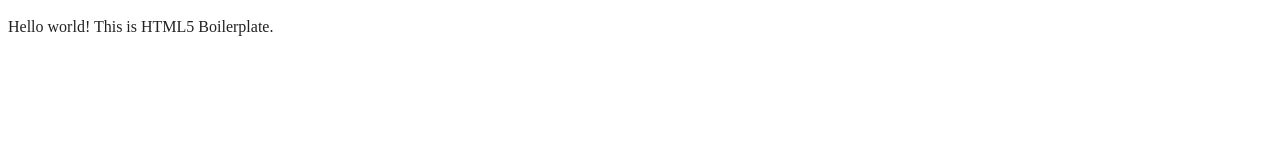
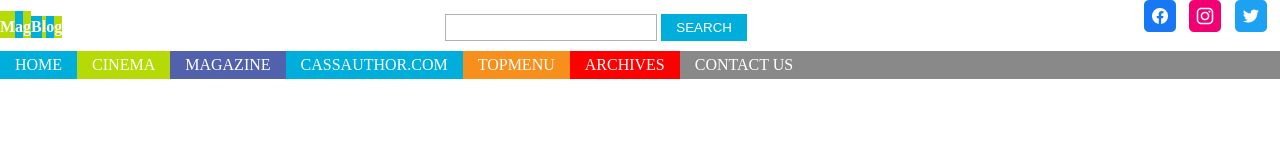
Before and after one commit to klee616/project1_assignment1-lab02a, a website: page index.html in a window 1280 px wide. Drawn offline with Linux system fonts and the light colour scheme.

Commit message:
create the header and nav bar html code and css

```diff
--- /dev/null
+++ b/css/home.css
@@ -0,0 +1,143 @@
+* {
+    --bg-blue: #00aedb;
+    --bg-green: #b5da06;
+    --bg-dark-blue: #5261ac;
+    --bg-orange: #f78f1d;
+    --bg-red: #ff0000;
+    --bg-gray: #898989;
+    --desktop-max-width: 1440px;
+}
+
+a{
+    color:inherit;
+    text-decoration: none;
+}
+
+.bg-blue {
+    background: var(--bg-blue);
+}
+
+.bg-green {
+    background: var(--bg-green);
+}
+
+.bg-dark-blue {
+    background: var(--bg-dark-blue);
+}
+
+.bg-orange {
+    background: var(--bg-orange);
+}
+
+.bg-red {
+    background: var(--bg-red);
+}
+
+.bg-gray {
+    background: var(--bg-gray);
+}
+
+body {
+    padding: 0px;
+    margin: 0px;
+}
+
+.page_header, .page_nav {
+    max-width: var(--desktop-max-width);
+    margin: 0px auto;
+}
+
+.page_header>.inner-container {
+
+    display: flex;
+    flex-wrap: nowrap;
+    align-content: end;
+    justify-content: space-between;
+    align-items: baseline;
+}
+
+.brand-logo-container {
+    display: flex;
+    flex-direction: row;
+    flex-wrap: nowrap;
+    justify-content: flex-start;
+    align-items: flex-end;
+}
+
+.brand-logo-container span {
+    display: inline-block;
+    font-weight: bolder;
+    color: #fff;
+}
+
+.brand-logo-container span:nth-child(-n + 3) {
+    padding-top: 5px;
+}
+
+
+.brand-logo-container span:nth-child(even) {
+    background-color: var(--bg-blue);
+}
+
+
+.brand-logo-container span:nth-child(odd) {
+    background-color: var(--bg-green);
+
+}
+
+.search-form-container input[type=text] {
+    height: 100%;
+    padding: 5px;
+    border-radius: 0px;
+    border: rgb(177, 177, 177) solid 1px;
+    width: 200px;
+
+}
+
+.search-form-container input[type=submit] {
+    color: #fff;
+    background: var(--bg-blue);
+    border: none;
+    margin: 0px;
+    padding: 6px 15px;
+}
+
+.social-media-container {
+    display: inline-flex;
+    flex-direction: row;
+    flex-wrap: nowrap;
+    justify-content: space-evenly;
+    align-items: baseline;
+    flex-basis: 150px;
+    align-content: flex-end;
+}
+
+.page_nav{
+    margin-top: 10px;
+}
+
+.menu {
+    text-transform: uppercase;
+}
+
+.menu ul{
+    width:100%;
+    display: flex; flex-direction: row;
+    flex-wrap: nowrap;
+    justify-content: left;
+    align-content: flex-end;
+    padding: 0px;
+    margin: 0px;
+    list-style: none;
+}
+
+.menu ul li{
+    padding: 3px 15px;
+    margin: 0px;
+    color: #FFF;
+    flex-basis: content;
+}
+.menu ul li:last-child{
+    flex-basis: max-content;
+    flex-grow: 2;
+}
--- a/index.html
+++ b/index.html
@@ -4,8 +4,9 @@
 <head>
   <meta charset="utf-8">
   <meta name="viewport" content="width=device-width, initial-scale=1">
-  <title></title>
+  <title>Project 1 - LAB 2a</title>
   <link rel="stylesheet" href="css/style.css">
+  <link rel="stylesheet" href="css/home.css">
   <meta name="description" content="">
 
   <meta property="og:title" content="">
@@ -22,9 +23,47 @@
 </head>
 
 <body>
+  <header class="page_header page__header--home">
+    <div class="inner-container">
+      <div class="brand-logo-container">
+        <span>M</span>
+        <span>a</span>
+        <span>g</span>
+        <span>B</span>
+        <span>l</span>
+        <span>o</span>
+        <span>g</span>
+      </div>
+      <div class="search-form-container">
+        <form action="#">
+          <input name="top_search" id="top_search" type="text">
+          <input type="submit" value="SEARCH" id="top_search_submit" />
+        </form>
+      </div>
+      <div class="social-media-container">
+        <img src="./img/facebook.png" alt="Facebook Icon">
+        <img src="./img/instagram.png" alt="Instagram Icon">
+        <img src="./img/twitter.png" alt="Twitter Icon">
+      </div>
+    </div>
+  </header>
 
-  <!-- Add your site or application content here -->
-  <p>Hello world! This is HTML5 Boilerplate.</p>
+  <nav class="page_nav">
+    <div class="inner-container">
+      <div class="content-container menu">
+        <ul>
+          <li class="bg-blue"><a>Home</a></li>
+          <li class="bg-green"><a>Cinema</a></li>
+          <li class="bg-dark-blue"><a>Magazine</a></li>
+          <li class="bg-blue"><a>CassAuthor.com</a></li>
+          <li class="bg-orange"><a>TopMenu</a></li>
+          <li class="bg-red"><a>Archives</a></li>
+          <li class="bg-gray"><a>Contact Us</a></li>
+        </ul>
+      </div>
+
+    </div>
+  </nav>
   <script src="js/app.js"></script>
 
 </body>
```
Also changed, not shown: img/facebook.png (added), img/instagram.png (added), img/twitter.png (added).
